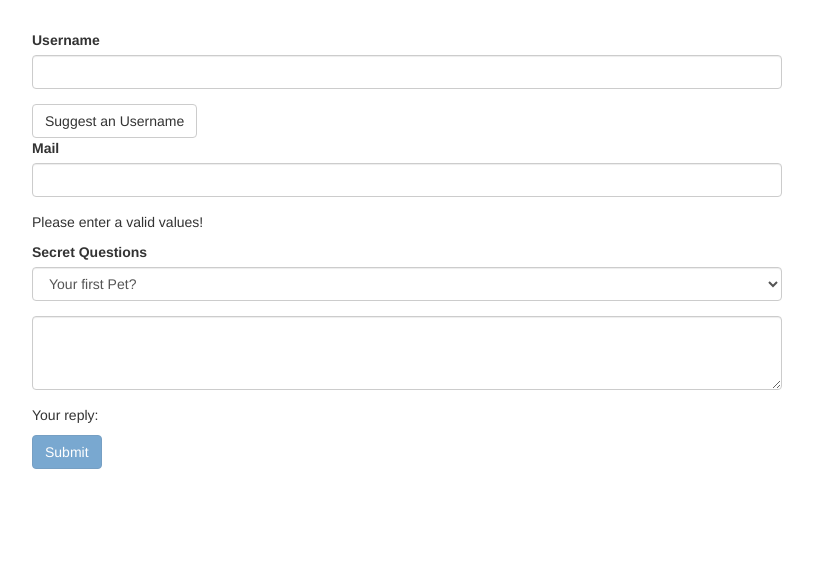
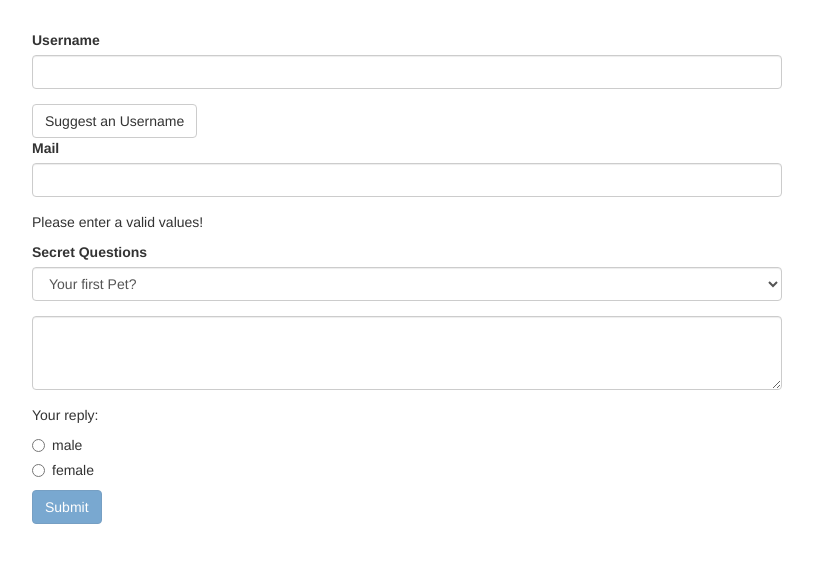
Before and after one commit to EvgeniErmakov/angular-learning-start, an Angular app: page / in a window 1280 px wide. Shown: the top 562 px of the page, without its empty margins (233-1046 px from the left). Built offline with nearby package versions, Linux system fonts and the light colour scheme.

Commit message:
Forms: 198. TD: Handling Radio Buttons

```diff
--- a/src/app/app.component.html
+++ b/src/app/app.component.html
@@ -3,7 +3,7 @@
     <div class="col-xs-12 col-sm-10 col-md-8 col-sm-offset-1 col-md-offset-2">
       <!-- <form (ngSubmit)="onSubmit(f)" #f="ngForm"> -->
       <form (ngSubmit)="onSubmit()" #f="ngForm">
-        <div id="user-data" ngModelGroup="userData" #userData = "ngModelGroup">
+        <div id="user-data" ngModelGroup="userData" #userData="ngModelGroup">
           <div class="form-group">
             <label for="username">Username</label>
             <input type="text" id="username" class="form-control"
@@ -32,7 +32,7 @@
           <select
             id="secret"
             class="form-control"
-            [ngModel] ="defaultQuestion"
+            [ngModel]="defaultQuestion"
             name="secret">
             <option value="pet">Your first Pet?</option>
             <option value="teacher">Your first teacher?</option>
@@ -47,6 +47,17 @@
             [(ngModel)]="answer"></textarea>
         </div>
         <p> Your reply: {{answer}}</p>
+
+        <div class="radio" *ngFor="let gender of genders">
+          <label>
+            <input type="radio"
+                   name="gender"
+                   ngModel
+                   required
+                   [value]="gender"> {{gender}}
+          </label>
+        </div>
+
         <button
           class="btn btn-primary"
           type="submit"
--- a/src/app/app.component.ts
+++ b/src/app/app.component.ts
@@ -10,6 +10,7 @@
   defaultQuestion = 'pet';
   @ViewChild('f') signUpForm: NgForm;
   answer = '';
+  genders = ['male', 'female'];
 
   suggestUserName() {
     const suggestedName = 'Superuser';
```
